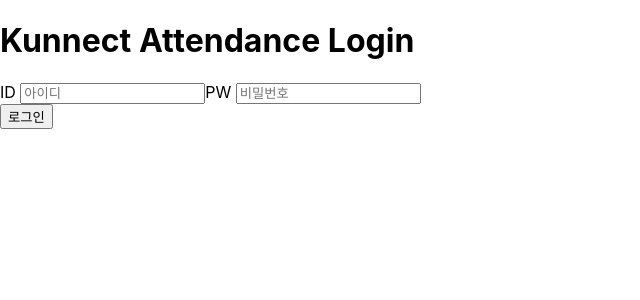
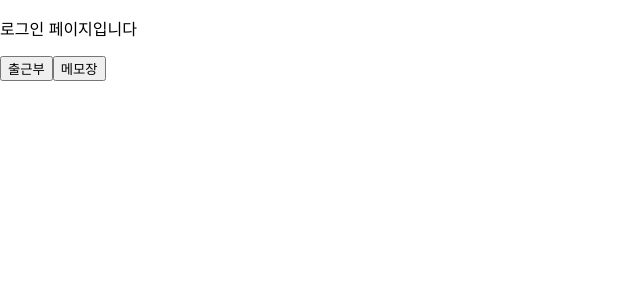
Before and after one commit to Kunnect/KUAttendance, a React (Create React App) app: page / in a window 1280 px wide. Shown: the top 300 px of the page, without its empty margins (0-640 px from the left). Built offline with nearby package versions, Linux system fonts and the light colour scheme.

Commit message:
Update App.js

```diff
--- a/src/App.js
+++ b/src/App.js
@@ -11,8 +11,15 @@
 import WorkInOut    from "./WorkingKu";
 import Kudobby from "./Dobby";
 
-
-
+let isLoggedIn = false;
+export function set_login(){
+    isLoggedIn = true;
+    return 0;
+}
+export function set_logout(){
+    isLoggedIn = false;
+    return 1;
+}
 
 function App() {
     const movePage = useNavigate();
@@ -20,6 +27,7 @@
     function goMain() {
         movePage('/Attendance');
     }
+
     function goMemo() {
         movePage('/memo');
     }
@@ -35,14 +43,16 @@
         movePage('/report');
     }
 
-    const [isLoggedIn, setIsLoggedIn] = useState(false);
+
+    // const [isLoggedIn, setIsLoggedIn] = useState(false);
     const [id, setId] = useState('');
     const [password, setPassword] = useState('');
 
     // 로그인이 완료되면 isLoggedIn 상태를 변경하는 함수
     const handleLogin = () => {
         if (id === 'admin' && password === 'admin123') {
-            setIsLoggedIn(true);
+            // setIsLoggedIn(true);
+            goMain();
         } else {
             alert('아이디 또는 비밀번호가 잘못되었습니다.');
         }
@@ -68,7 +78,7 @@
                 <Route path="/dobby" element={<Kudobby/>} />
                 <Route path="/report" element={<WorkingReport/>} />
                 <Route path="/Attendance" element={<WorkInOut/>} />
-                <Route path="/" element={<WorkInOut/>} />
+                <Route path="/" element={<Login/>} />
                 <Route path="/memo" element={<Note/>} />
                 <Route path="mypage/" element={<UserDataPage/>} />
             </Routes>
@@ -77,15 +87,15 @@
     }
     else {
         return (
-            <div className="page">
-                        <h1>Kunnect Attendance Login</h1>
-                        <div id="input-container">
-                            ID <input className="login_div" type="text" value={id}
-                                      onChange={(e) => setId(e.target.value)} placeholder="아이디"/>
-                            PW <input className="login_div" type="password" value={password}
-                                      onChange={(e) => setPassword(e.target.value)} placeholder="비밀번호"/>
-                        </div>
-                        <button onClick={handleLogin}>로그인</button>
+            <div>
+                <Routes>
+                    <Route path="/dobby" element={<Kudobby/>} />
+                    <Route path="/report" element={<WorkingReport/>} />
+                    <Route path="/Attendance" element={<WorkInOut/>} />
+                    <Route path="/" element={<Login/>} />
+                    <Route path="/memo" element={<Note/>} />
+                    <Route path="mypage/" element={<UserDataPage/>} />
+                </Routes>
                     </div>
         );
     }
```
